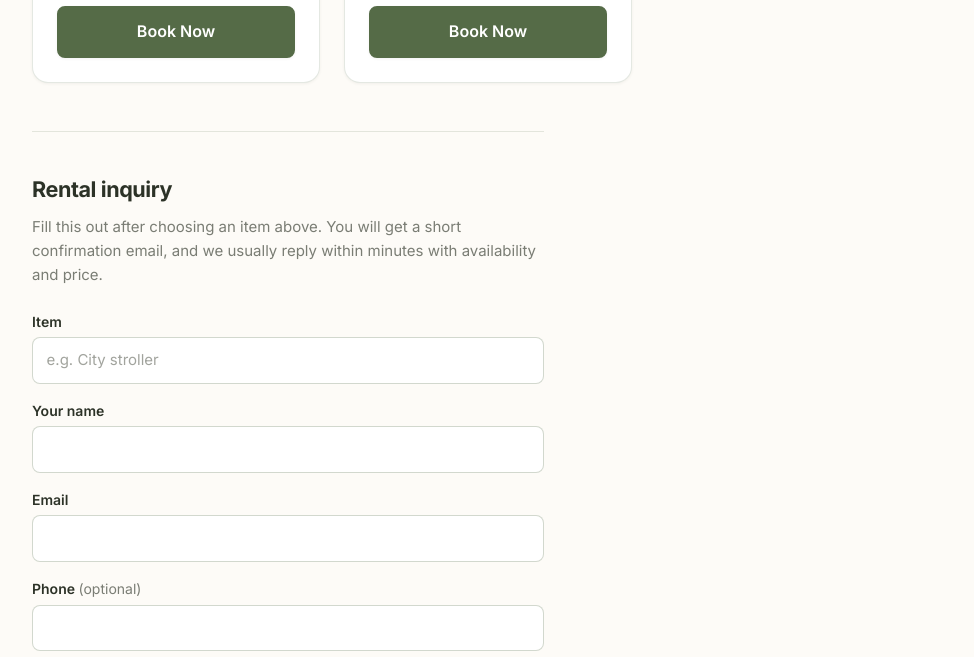
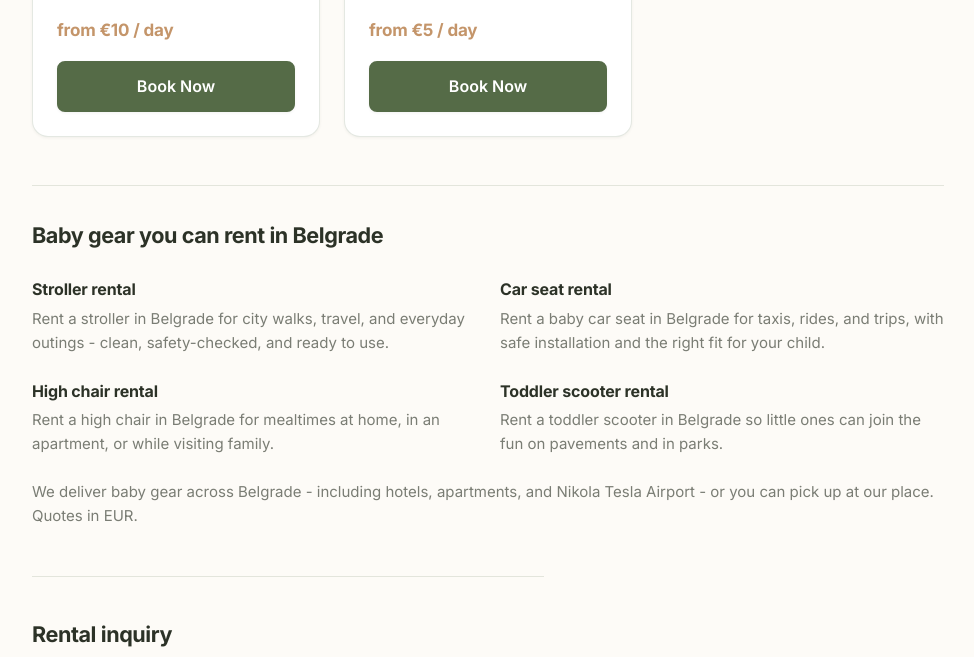
Before and after one commit to ZeljkoCalic516/rentStroller, a website: page rent.html in a window 1280 px wide. Shown: the part 1746-2403 px from the top of the page, without its empty margins (152-1126 px from the left). Drawn offline with Linux system fonts and the light colour scheme.

Commit message:
SEO: category labels, keyword category section, tuned rent title/meta

```diff
--- a/css/styles.css
+++ b/css/styles.css
@@ -426,12 +426,69 @@ button.btn {
   transform: scale(1.03);
 }
 
+.product-card__category {
+  margin: 0;
+  font-size: 0.75rem;
+  font-weight: 700;
+  text-transform: uppercase;
+  letter-spacing: 0.07em;
+  color: var(--color-primary-deep);
+}
+
 .product-card__name {
   margin: 0;
   font-size: 1.125rem;
   font-weight: 700;
   color: var(--color-text);
   letter-spacing: -0.02em;
+}
+
+.rent-categories {
+  margin: var(--space-2xl) 0;
+  padding-top: var(--space-xl);
+  border-top: 1px solid var(--color-border);
+}
+
+.rent-categories__title {
+  margin: 0 0 var(--space-lg);
+  font-size: 1.35rem;
+  font-weight: 700;
+  letter-spacing: -0.02em;
+  color: var(--color-text);
+}
+
+.rent-categories__grid {
+  display: grid;
+  gap: var(--space-lg);
+  grid-template-columns: 1fr;
+}
+
+@media (min-width: 600px) {
+  .rent-categories__grid {
+    grid-template-columns: 1fr 1fr;
+  }
+}
+
+.rent-categories__item h3 {
+  margin: 0 0 var(--space-xs);
+  font-size: 1rem;
+  font-weight: 700;
+  color: var(--color-text);
+  letter-spacing: -0.01em;
+}
+
+.rent-categories__item p {
+  margin: 0;
+  font-size: 0.9375rem;
+  line-height: 1.6;
+  color: var(--color-text-muted);
+}
+
+.rent-categories__note {
+  margin: var(--space-lg) 0 0;
+  font-size: 0.9375rem;
+  line-height: 1.6;
+  color: var(--color-text-muted);
 }
 
 .product-card__meta {
--- a/rent.html
+++ b/rent.html
@@ -3,20 +3,20 @@
   <head>
     <meta charset="UTF-8" />
     <meta name="viewport" content="width=device-width, initial-scale=1.0" />
-    <title>Rent Baby Gear in Belgrade - Rent Stroller</title>
+    <title>Stroller, Car Seat &amp; Baby Gear Rental in Belgrade - Rent Stroller</title>
     <meta
       name="description"
-      content="Strollers, high chairs, car seats, and toddler scooters for rent in Belgrade. Send your dates for availability and a price in EUR, with pickup or delivery."
+      content="Rent strollers, baby car seats, high chairs, and toddler scooters in Belgrade. Daily rates in EUR, with pickup or delivery to your hotel, apartment, or the airport."
     />
     <link rel="canonical" href="https://rentstrollerbelgrade.com/rent.html" />
     <link rel="icon" type="image/png" href="images/logo.png" />
     <link rel="apple-touch-icon" href="images/logo.png" />
     <meta property="og:type" content="website" />
     <meta property="og:site_name" content="Rent Stroller" />
-    <meta property="og:title" content="Rent Baby Gear in Belgrade - Rent Stroller" />
+    <meta property="og:title" content="Stroller, Car Seat &amp; Baby Gear Rental in Belgrade" />
     <meta
       property="og:description"
-      content="Strollers, high chairs, car seats, and toddler scooters for rent in Belgrade. Send your dates for availability and a price in EUR."
+      content="Rent strollers, baby car seats, high chairs, and toddler scooters in Belgrade. Daily rates in EUR, with pickup or delivery."
     />
     <meta property="og:url" content="https://rentstrollerbelgrade.com/rent.html" />
     <meta property="og:image" content="https://rentstrollerbelgrade.com/images/hero.jpg" />
@@ -167,6 +167,7 @@
               decoding="async"
             />
           </div>
+          <p class="product-card__category">Stroller</p>
           <h2 class="product-card__name">Cybex Balios S Lux 3-in-1 Beige</h2>
           <p class="product-card__meta">Premium 3-in-1 stroller system designed for comfortable city walks and everyday travel. <br>
             • Smooth all-terrain wheels <br> • Spacious seat with ergonomic recline <br> • Includes stroller, carry cot and infant car seat <br>
@@ -187,6 +188,7 @@
               decoding="async"
             />
           </div>
+          <p class="product-card__category">Stroller</p>
           <h2 class="product-card__name">Cybex Balios S Lux 3-in-1 Black</h2>
           <p class="product-card__meta">Premium 3-in-1 stroller system designed for comfortable city walks and everyday travel. <br>
             • Smooth all-terrain wheels <br> • Spacious seat with ergonomic recline <br> • Includes stroller, carry cot and infant car seat <br>
@@ -207,6 +209,7 @@
               decoding="async"
             />
           </div>
+          <p class="product-card__category">High chair</p>
           <h2 class="product-card__name">Chicco Polly Armonia</h2>
           <p class="product-card__meta">
             Modern high chair designed for safe and comfortable mealtimes.
@@ -226,6 +229,7 @@
               decoding="async"
             />
           </div>
+          <p class="product-card__category">Car seat</p>
           <h2 class="product-card__name">Lorelli Capella i-Size</h2>
           <p class="product-card__meta">
             The Lorelli Capella i-Size with ISOFIX and 360° rotation offers effortless everyday use for parents and a secure, comfortable ride for children. <br>
@@ -248,6 +252,7 @@
               decoding="async"
             />
           </div>
+          <p class="product-card__category">Toddler scooter</p>
           <h2 class="product-card__name">Highwaykick 1 Push & Go</h2>
           <p class="product-card__meta">
               Premium 2-in-1 scooter and ride-on designed for safe and stylish everyday adventures. The Highwaykick 1 Push & Go in mocha blends perfectly with modern family travel and city walks. <br>
@@ -269,6 +274,46 @@
           </button>
         </li>
       </ul>
+
+      <section class="rent-categories" aria-labelledby="rent-categories-title">
+        <h2 id="rent-categories-title" class="rent-categories__title">
+          Baby gear you can rent in Belgrade
+        </h2>
+        <div class="rent-categories__grid">
+          <div class="rent-categories__item">
+            <h3>Stroller rental</h3>
+            <p>
+              Rent a stroller in Belgrade for city walks, travel, and everyday outings -
+              clean, safety-checked, and ready to use.
+            </p>
+          </div>
+          <div class="rent-categories__item">
+            <h3>Car seat rental</h3>
+            <p>
+              Rent a baby car seat in Belgrade for taxis, rides, and trips, with safe
+              installation and the right fit for your child.
+            </p>
+          </div>
+          <div class="rent-categories__item">
+            <h3>High chair rental</h3>
+            <p>
+              Rent a high chair in Belgrade for mealtimes at home, in an apartment, or
+              while visiting family.
+            </p>
+          </div>
+          <div class="rent-categories__item">
+            <h3>Toddler scooter rental</h3>
+            <p>
+              Rent a toddler scooter in Belgrade so little ones can join the fun on
+              pavements and in parks.
+            </p>
+          </div>
+        </div>
+        <p class="rent-categories__note">
+          We deliver baby gear across Belgrade - including hotels, apartments, and
+          Nikola Tesla Airport - or you can pick up at our place. Quotes in EUR.
+        </p>
+      </section>
 
       <section class="inquiry" id="inquiry" aria-labelledby="inquiry-heading">
         <h2 id="inquiry-heading" class="inquiry__title">Rental inquiry</h2>
```
